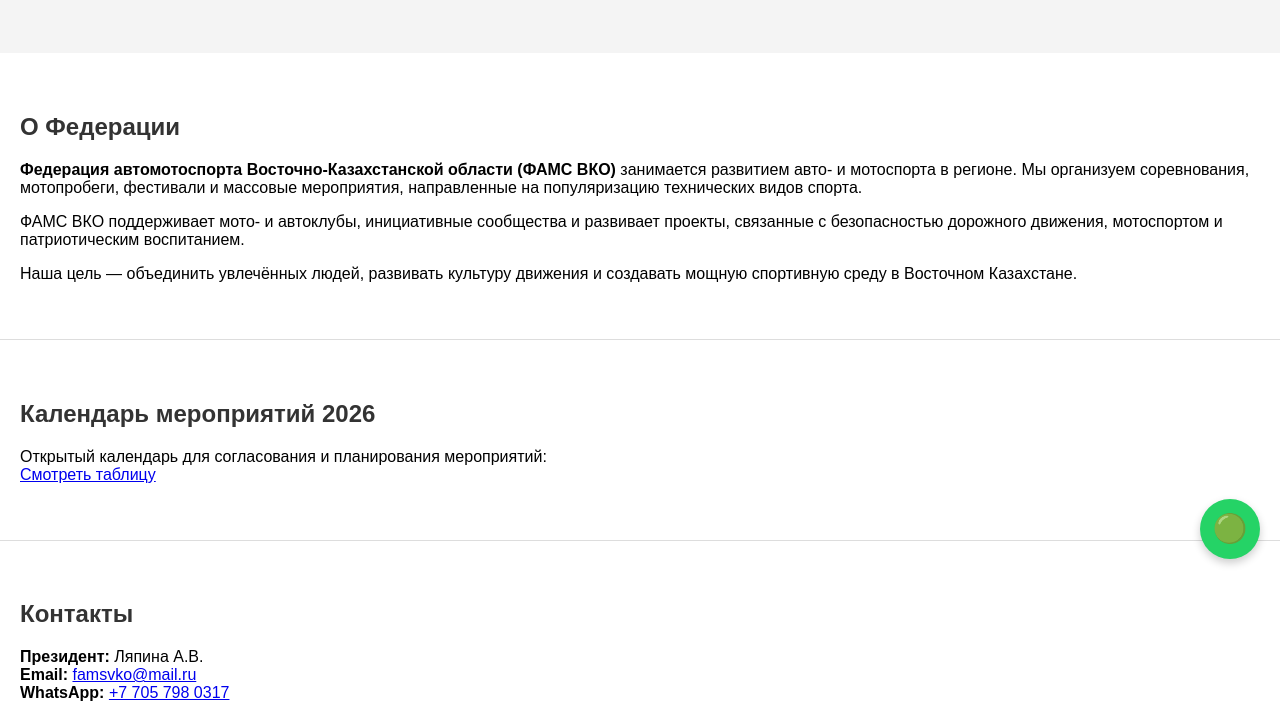
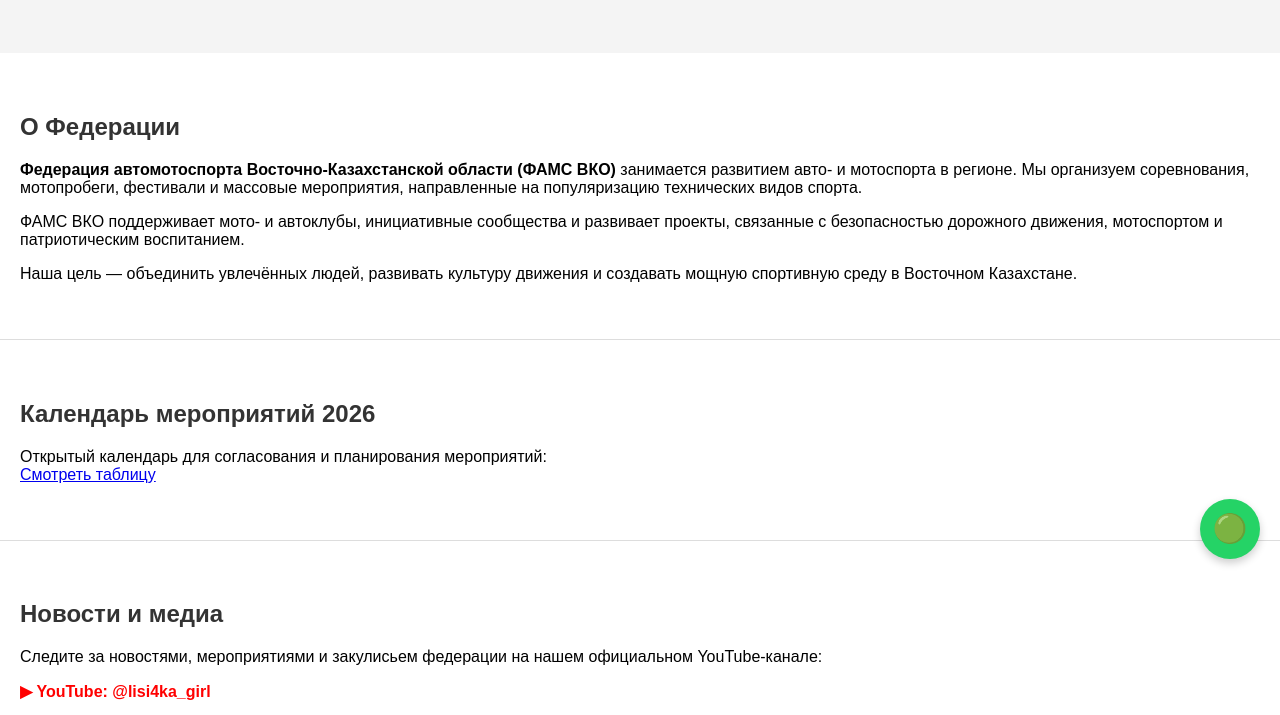
Before and after one commit to famsvko/-avtomoto, a plain HTML site: page index.html in a window 1280 px wide. Shown: the part 221-936 px from the top of the page. Drawn offline with Linux system fonts and the light colour scheme.

Commit message:
Add files via upload

```diff
--- a/index.html
+++ b/index.html
@@ -70,6 +70,16 @@
     <a href="https://disk.yandex.ru/i/vpruU_IAAzfmRg" target="_blank">Смотреть таблицу</a></p>
   </section>
 
+  <section id="news">
+    <h2>Новости и медиа</h2>
+    <p>Следите за новостями, мероприятиями и закулисьем федерации на нашем официальном YouTube-канале:</p>
+    <p>
+      <a href="https://www.youtube.com/@lisi4ka_girl" target="_blank" style="font-weight: bold; color: red; text-decoration: none;">
+        ▶ YouTube: @lisi4ka_girl
+      </a>
+    </p>
+  </section>
+
   <section id="contacts">
     <h2>Контакты</h2>
     <p><strong>Президент:</strong> Ляпина А.В.<br />
```
Lines whose indentation alone changed are shown as unchanged.
